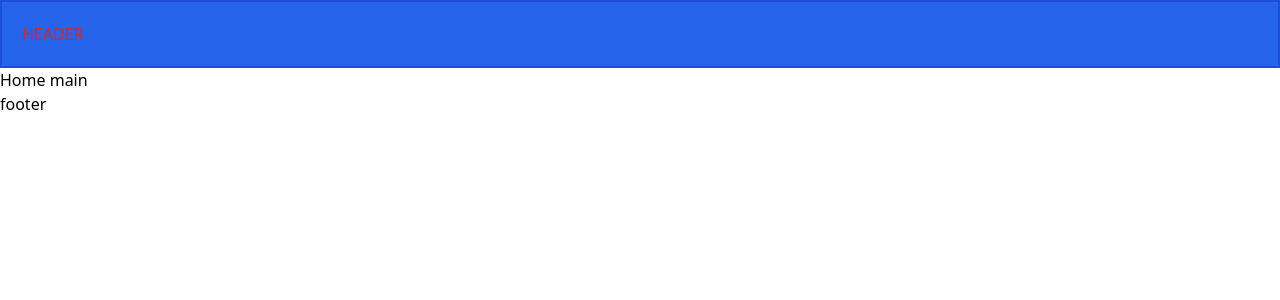
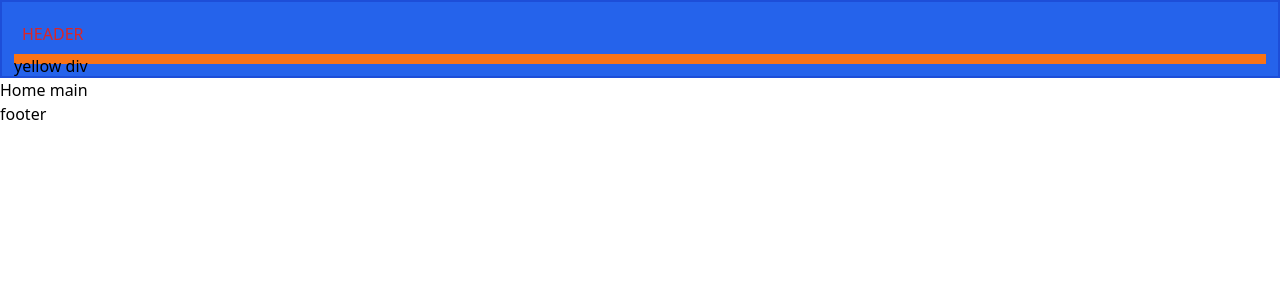
Before and after one commit to VladDot/restaurant, a React (Create React App) app: page / in a window 1280 px wide. Shown: the top 300 px of the page. Built offline with nearby package versions, Linux system fonts and the light colour scheme.

Commit message:
added yellow div

```diff
--- a/src/components/header/index.tsx
+++ b/src/components/header/index.tsx
@@ -1,7 +1,8 @@
 export const Header = () => {
-  return (
-    <header className='w-full p-3 bg-blue-600 border-2 border-blue-700'>
-      <h1 className='text-red-600 p-2'>HEADER</h1>
-    </header>
-  );
+    return (
+        <header className="w-full p-3 bg-blue-600 border-2 border-blue-700">
+            <h1 className="text-red-600 p-2">HEADER</h1>
+            <div className="w-full h-[10px] bg-orange-500">yellow div</div>
+        </header>
+    );
 };
```
